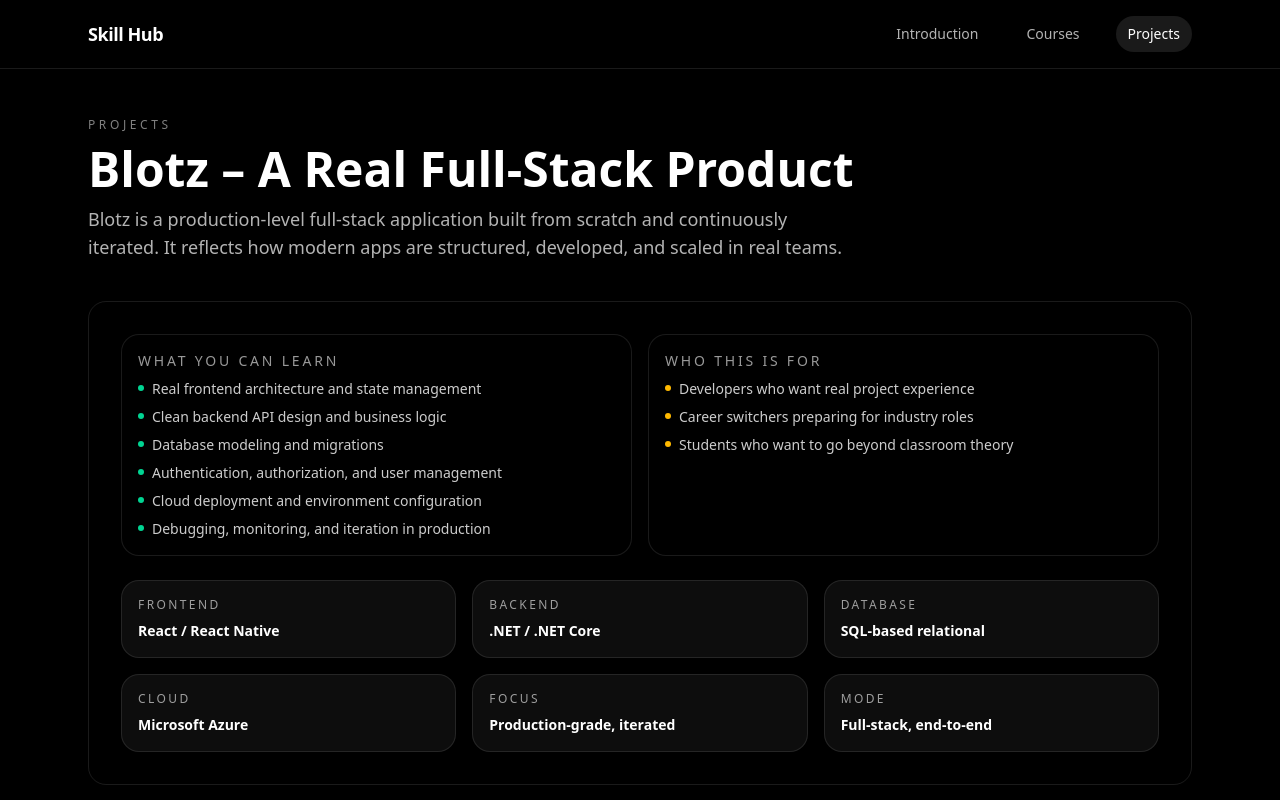
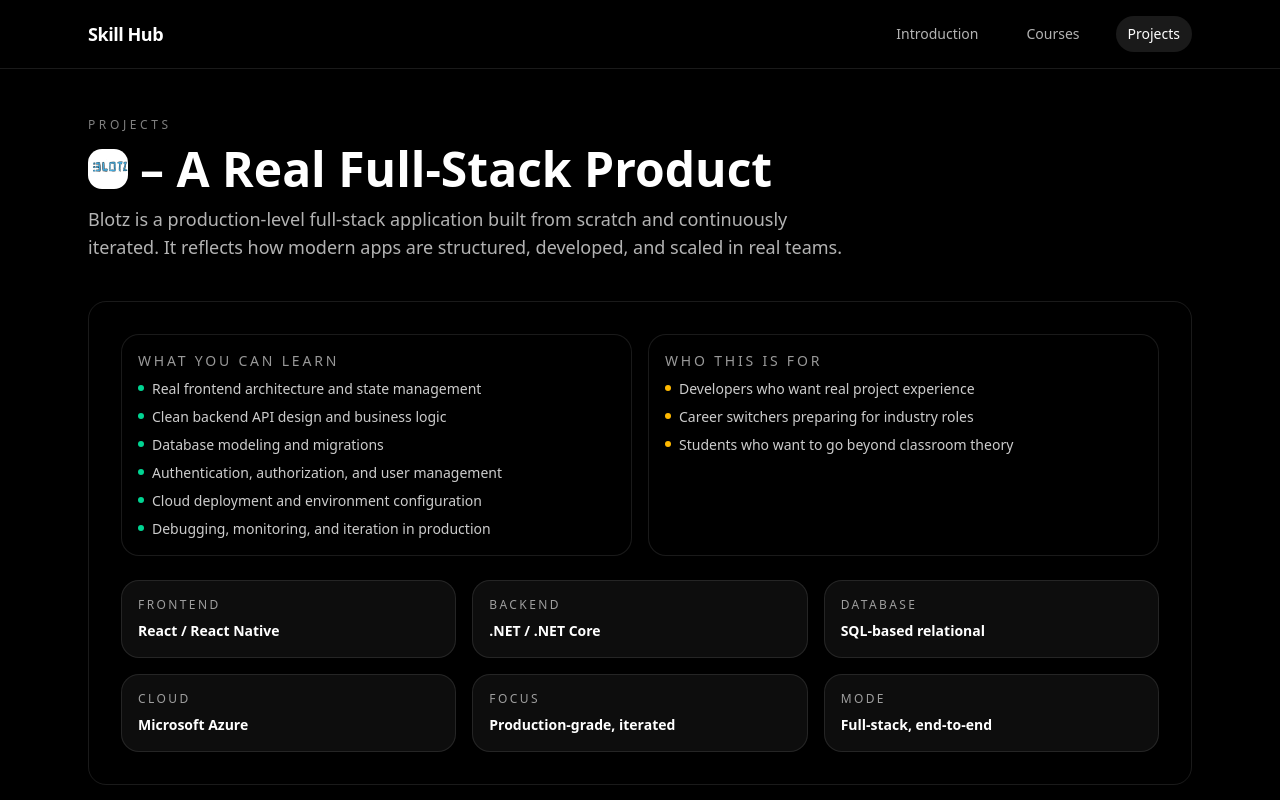
Before and after one commit to nxn-nicole/it-service-site, a Next.js app: page /projects in a window 1280 px wide. Shown: the top 800 px of the page. Built offline with nearby package versions, Linux system fonts and the light colour scheme.

Commit message:
use image

```diff
--- a/src/app/projects/page.tsx
+++ b/src/app/projects/page.tsx
@@ -5,8 +5,15 @@
         <p className="text-xs uppercase tracking-[0.3em] text-white/50">
           Projects
         </p>
-        <h1 className="text-4xl font-semibold md:text-5xl">
-          Blotz – A Real Full-Stack Product
+        <h1 className="flex items-center gap-3 text-4xl font-semibold md:text-5xl">
+          <Image
+            src="/blotz-icon.png"
+            alt="Blotz"
+            width={60}
+            height={60}
+            className="h-10 w-10 rounded-xl"
+          />
+          <span>– A Real Full-Stack Product</span>
         </h1>
         <p className="max-w-3xl text-lg text-white/70">
           Blotz is a production-level full-stack application built from scratch
@@ -83,3 +90,4 @@
     </section>
   );
 }
+import Image from "next/image";
```
